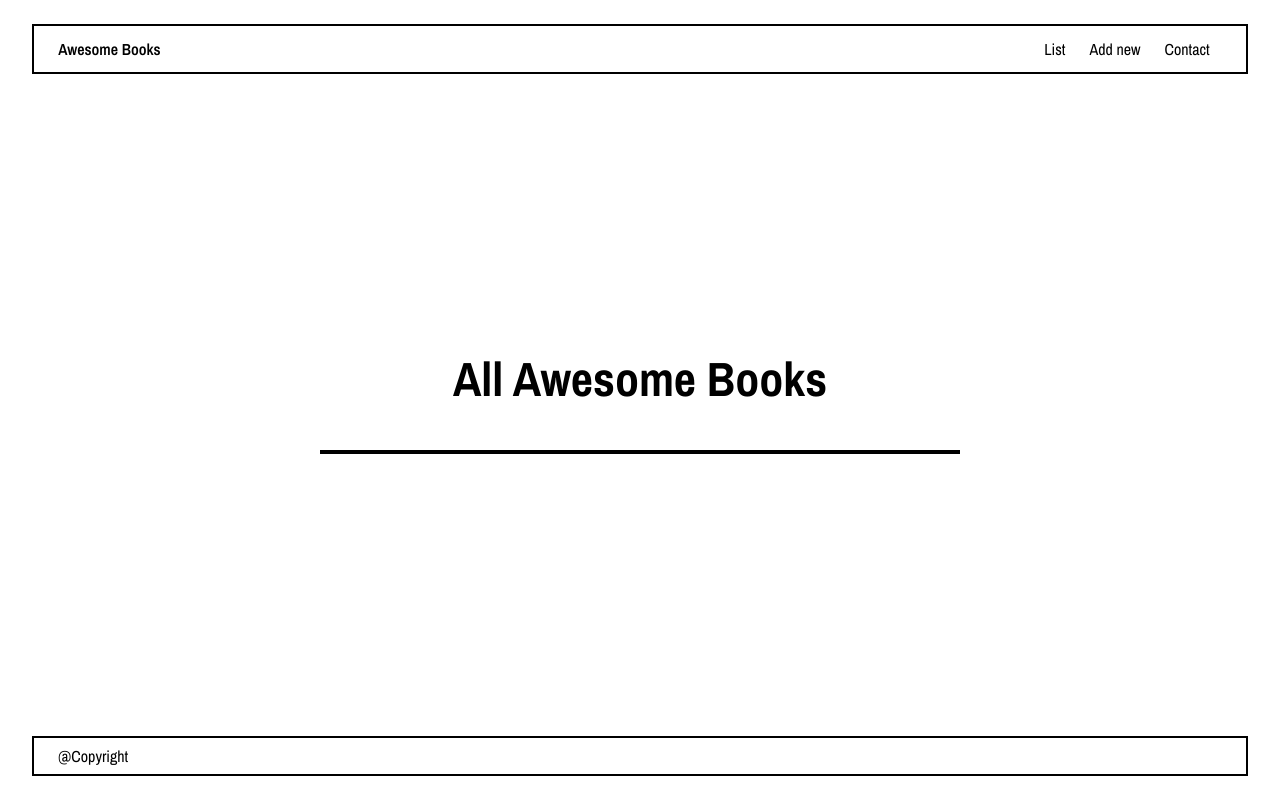
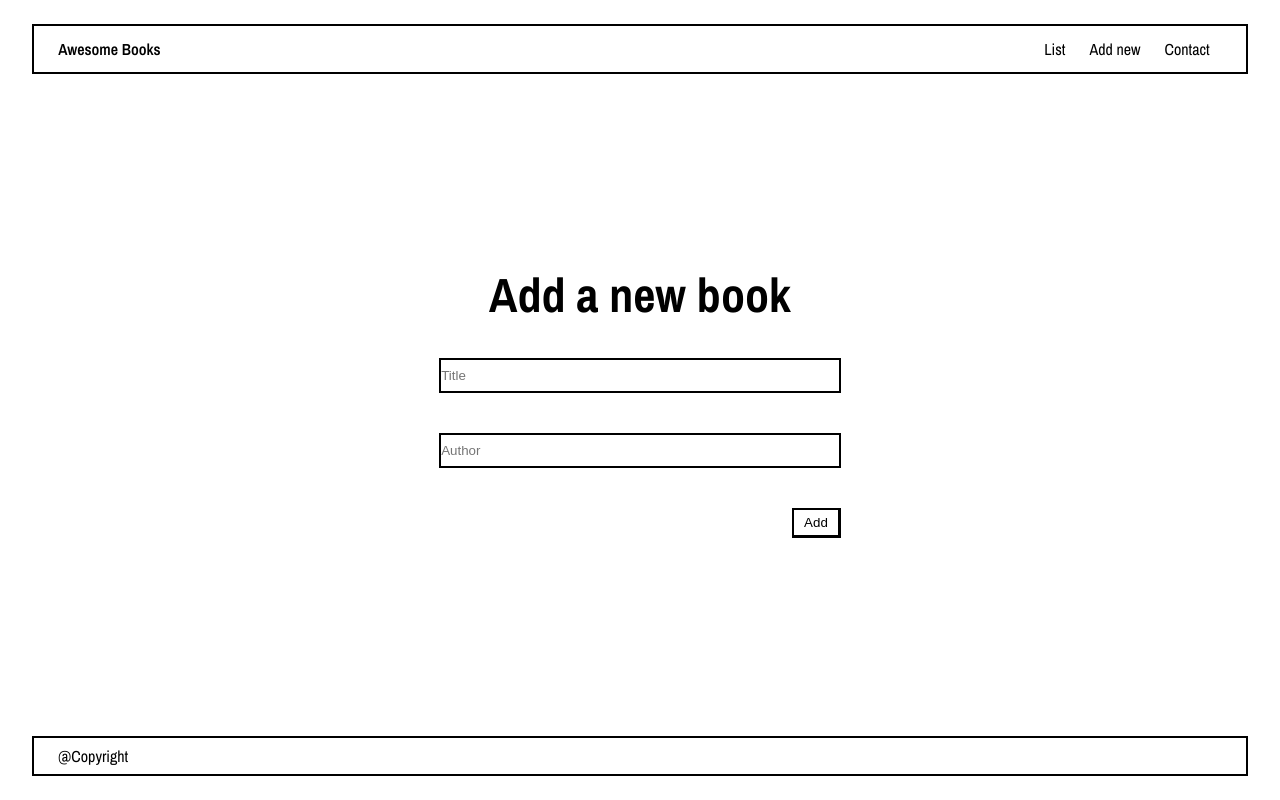
Before and after one commit to carreraprogrammer/Awessome-books, a website with bundled scripts: page index.html in a window 1280 px wide. Built offline with nearby package versions, Linux system fonts and the light colour scheme.

Commit message:
filx ESLint errors

```diff
--- a/index.html
+++ b/index.html
@@ -25,7 +25,7 @@
 
       <!-- Here start List section -->
 
-      <div class="list-container dl-flex" id="bookList">
+      <div class="list-container dl-flex ocult" id="bookList">
 
           <h1 class="page-title">All Awesome Books</h1>
 
@@ -38,7 +38,7 @@
 
       <!-- Here start Add book section -->
 
-      <main class="add-books dl-flex ocult" id="addBook">
+      <main class="add-books dl-flex" id="addBook">
 
           <h1 class="page-title">Add a new book</h1>
 
--- a/js/index.js
+++ b/js/index.js
@@ -81,7 +81,6 @@ addBtn.addEventListener('click', () => {
     // Ocult error
 
     error.classList.add('ocult');
-
   } else {
     // Show error message
 
```
